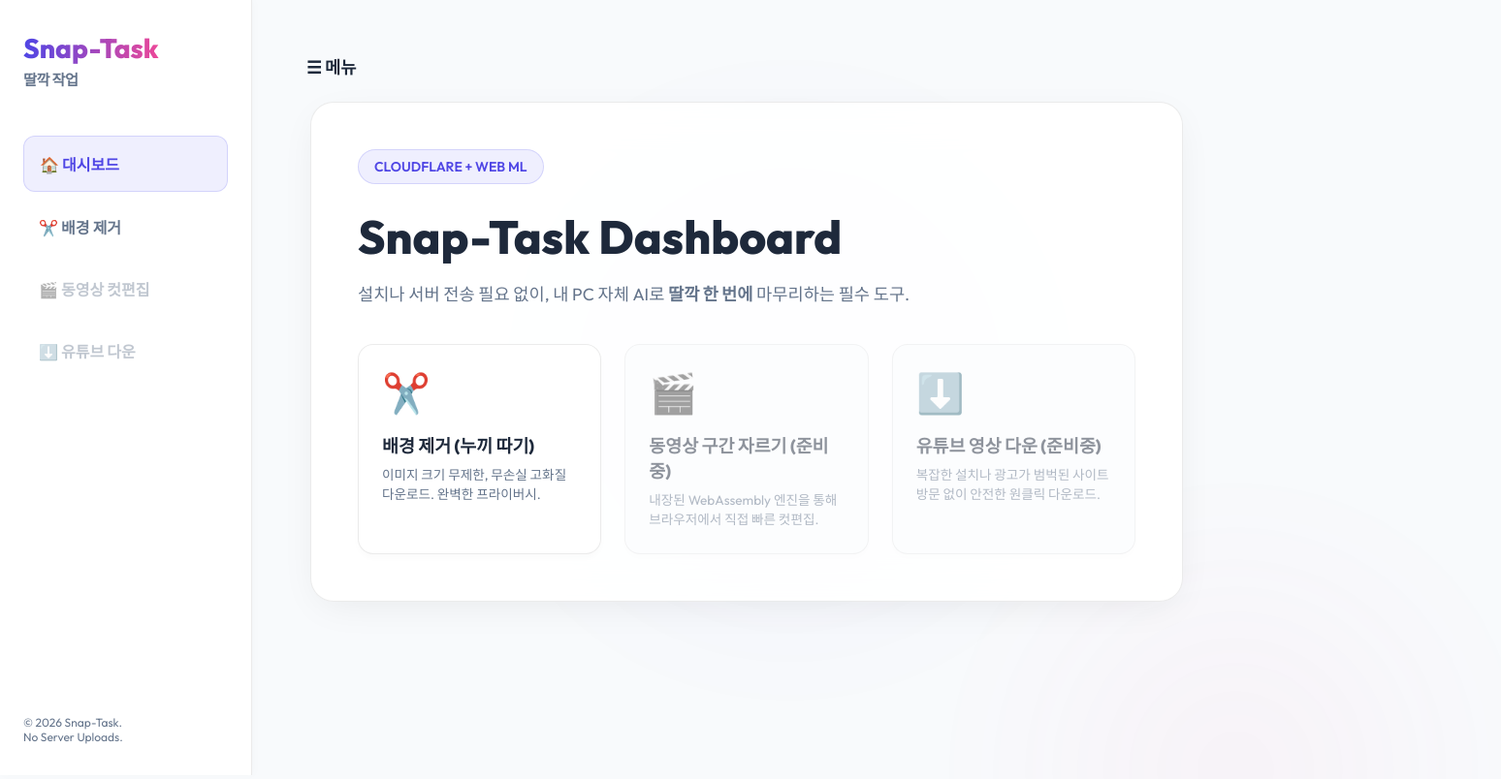
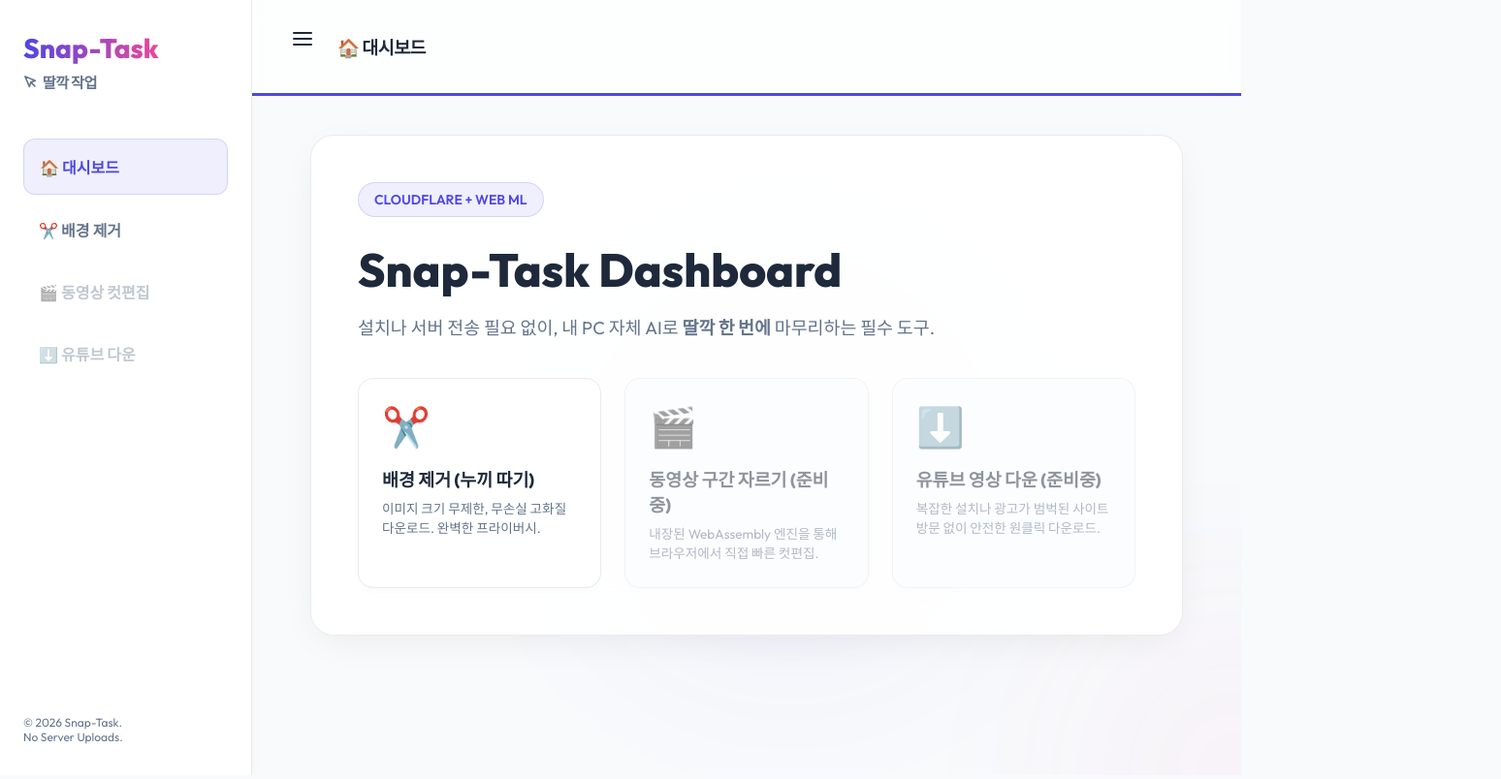
Before and after one commit to alphabets123/web-toolbox, a plain HTML site: page index.html in a window 1280 px wide. Shown: the whole page at 97% size, 1548 px wide, since content can reach past the window. Drawn offline with Linux system fonts and the light colour scheme.

Commit message:
Add top-bar with dynamic colors, and snap cursor icon

```diff
--- a/index.html
+++ b/index.html
@@ -9,7 +9,7 @@
     <style>
         .badge { display: inline-block; padding: 0.5rem 1rem; background: rgba(99, 102, 241, 0.1); border: 1px solid rgba(99, 102, 241, 0.2); border-radius: 9999px; color: var(--accent-color); font-size: 0.875rem; font-weight: 600; margin-bottom: 1.5rem; text-transform: uppercase; }
         h1 { font-size: 3rem; font-weight: 800; margin-bottom: 1rem; color: var(--text-color); }
-        p.desc { font-size: 1.1rem; color: var(--text-muted); margin-bottom: 2.5rem; font-weight: 500; }
+        p.desc { font-size: 1.15rem; color: var(--text-muted); margin-bottom: 2.5rem; font-weight: 500; }
 
         .tool-grid { display: grid; grid-template-columns: repeat(auto-fit, minmax(220px, 1fr)); gap: 1.5rem; margin-bottom: 0; text-align: left; }
         .tool-card { background: #ffffff; border: 1px solid var(--glass-border); border-radius: 1rem; padding: 1.5rem; text-decoration: none; color: var(--text-color); transition: all 0.3s ease; display: flex; flex-direction: column; gap: 0.5rem; box-shadow: 0 4px 6px rgba(0,0,0,0.02); }
@@ -25,7 +25,13 @@
     <div class="sidebar" id="sidebar">
         <div style="margin-bottom: 3rem;">
             <a href="index.html" class="brand" style="margin-bottom: 0;">Snap-Task</a>
-            <div style="font-size: 0.95rem; font-weight: 600; color: var(--text-muted); margin-top: 0.2rem; letter-spacing: -0.5px;">딸깍 작업</div>
+            <div style="font-size: 0.95rem; font-weight: 700; color: var(--text-muted); margin-top: 0.4rem; letter-spacing: -0.5px; display: flex; align-items: center; gap: 0.3rem;">
+                <svg width="15" height="15" viewBox="0 0 24 24" fill="none" stroke="currentColor" stroke-width="2.5" stroke-linecap="round" stroke-linejoin="round">
+                  <path d="M3 3l7.07 16.97 2.51-7.39 7.39-2.51L3 3z"></path>
+                  <path d="M13 13l6 6"></path>
+                </svg>
+                딸깍 작업
+            </div>
         </div>
         <nav class="nav-menu">
             <a href="index.html" class="nav-item active">🏠 대시보드</a>
@@ -37,7 +43,17 @@
     </div>
 
     <div class="main-content">
-        <button class="menu-toggle" id="menuToggle">☰ 메뉴</button>
+        <!-- Top Header Bar (Dynamic Color Theme: var(--accent-color)) -->
+        <header class="top-bar" style="--page-theme-color: var(--accent-color);">
+            <button class="menu-toggle" id="menuToggle">
+                <svg width="24" height="24" fill="none" stroke="currentColor" stroke-width="2" stroke-linecap="round" stroke-linejoin="round">
+                    <line x1="3" y1="12" x2="21" y2="12"></line><line x1="3" y1="6" x2="21" y2="6"></line><line x1="3" y1="18" x2="21" y2="18"></line>
+                </svg>
+            </button>
+            <span class="top-bar-title">🏠 대시보드</span>
+        </header>
+
+        <div class="main-content-inner">
             <div class="bg-blob"></div>
             <div class="bg-blob-2"></div>
 
@@ -67,6 +83,7 @@
                 </div>
             </div>
         </div>
+    </div>
 
     <script>
         document.getElementById('menuToggle').addEventListener('click', function() {
--- a/style.css
+++ b/style.css
@@ -123,11 +123,40 @@ body {
 /* Main Content Area */
 .main-content {
     flex: 1;
-    padding: 3rem;
+    display: flex;
+    flex-direction: column;
     overflow-y: auto;
+    position: relative;
+}
+
+.top-bar {
+    width: 100%;
+    padding: 1.25rem 2rem;
+    border-bottom: 3px solid var(--page-theme-color, #e2e8f0);
+    display: flex;
+    align-items: center;
+    background: rgba(255, 255, 255, 0.7);
+    backdrop-filter: blur(12px);
+    z-index: 10;
+    position: sticky;
+    top: 0;
+}
+
+.top-bar-title {
+    margin-left: 1rem;
+    font-weight: 800;
+    font-size: 1.15rem;
+    color: var(--text-color);
+    letter-spacing: -0.5px;
+}
+
+.main-content-inner {
+    padding: 2.5rem 3rem;
     display: flex;
     flex-direction: column;
     align-items: center;
+    width: 100%;
+    flex: 1;
 }
 
 .container {
@@ -206,8 +235,11 @@ body {
         opacity: 1;
         z-index: 50;
     }
-    .main-content {
-        padding: 1rem;
+    .main-content-inner {
+        padding: 1.5rem 1rem;
+    }
+    .top-bar {
+        padding: 1rem 1.5rem;
     }
     .container {
         padding: 2rem 1.5rem;
```
Also changed, not shown: bg-remove.html (+19 -2 lines). Lines whose indentation alone changed are shown as unchanged.
